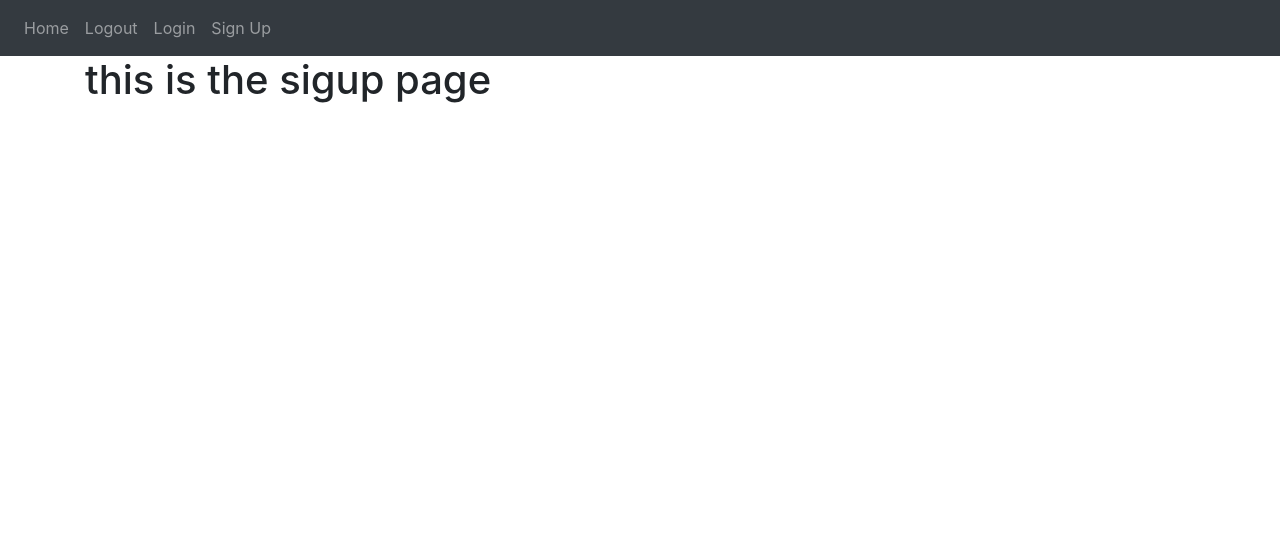
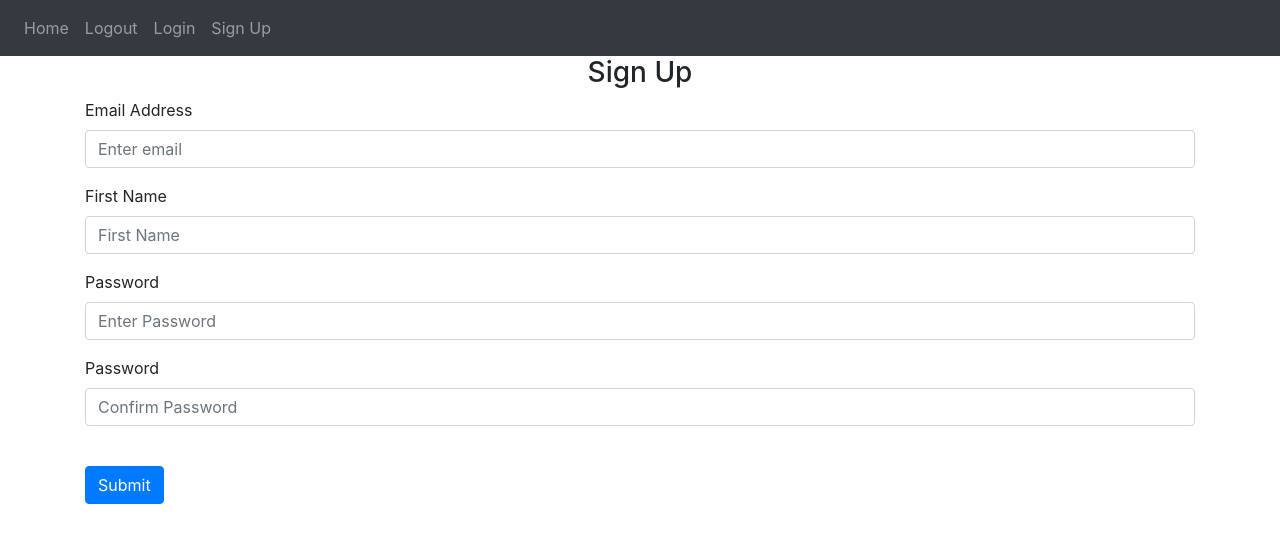
Before and after one commit to remjos/avenger_quiz, a Flask app: page /signup in a window 1280 px wide. Shown: the top 543 px of the page. Run offline with Flask 2, Linux system fonts and the light colour scheme; some libraries are stand-ins or nearby versions.

Commit message:
added flash messages in base.html, fixed login template with login form on login.html and same with signup.html. Updated auth.py to include the backend error messaging

```diff
--- a/website/auth.py
+++ b/website/auth.py
@@ -1,8 +1,8 @@
-from flask import Blueprint, render_template
+from flask import Blueprint, render_template, request, flash
 
 auth = Blueprint('auth', __name__)
 
-@auth.route('/login')
+@auth.route('/login', methods=['GET', 'POST'])
 def login():
     return render_template("login.html")
 
@@ -11,6 +11,23 @@ def logout():
     return "<p>this is the logout page</p"
 
 
-@auth.route('/signup')
+@auth.route('/signup', methods=['GET', 'POST'])
 def signup():
+    if request.method == 'POST':
+        email = request.form.get('email')
+        firstname = request.form.get('firstname')
+        password1 = request.form.get('password1')
+        password2 = request.form.get('password2')
+
+        if len(email) < 4:
+            flash('Email must be greater than 4 characters', category='error')
+        elif len(firstname) < 2:
+            flash('First name must be greater than 2 characters', category='error')
+        elif len(password1) != password2:
+            flash('Error, password mismatch', category='error')
+        elif len(password2) < 7:
+            flash('Password must be more than 7 characters', category='error')
+        else:
+            flash('Account created!', category='success')
+
     return render_template("signup.html")
--- a/website/templates/base.html
+++ b/website/templates/base.html
@@ -36,6 +36,30 @@
         </div>
       </div>
     </nav>
+
+    {%  with messages = get_flashed_messages(with_categories=true) %}
+    {% if messages %}
+        {% for category, messages in messages %}
+        {% if category == 'error' %}
+        <div class="alert alert-danger alter-dismissable fade show" role="alert">
+            {{ message }}
+            <button type="button" class="close" data-dismiss="alert">
+                <span aria-hidden="true">&times;
+                </span>
+            </button>
+        </div>
+        {% else %}
+        <div class="alert alert-success alter-dismissable fade show" role="alert">
+            {{ message }}
+            <button type="button" class="close" data-dismiss="alert">
+                <span aria-hidden="true">&times;
+                </span>
+            </button>
+        </div>
+        {% endif %}
+        {% endfor %}
+    {% endif %}
+    {% endwith %}
     <div class="container">
     {%block content %}
     {% endblock%}
--- a/website/templates/signup.html
+++ b/website/templates/signup.html
@@ -1,4 +1,55 @@
 {% extends "base.html" %} {% block title %}SignUp{% endblock %}
 {%block content %}
-<h1>this is the sigup page</h1>
+
+<form method="POST">
+    <h3 align="center">Sign Up</h3>
+    <div class="form-group">
+        <label for="email">
+            Email Address
+        </label>
+        <input
+        type="email"
+        class="form-control"
+        id="email"
+        name="email"
+        placeholder="Enter email">
+    </div>
+
+    <div class="form-group">
+        <label for="firstName">
+            First Name
+        </label>
+        <input type="text"
+        class="form-control"
+        id="firstName"
+        name="firstName"
+        placeholder="First Name">
+    </div>
+
+    <div class="form-group">
+        <label for="password1">
+            Password
+        </label>
+        <input type="password"
+        class="form-control"
+        id="password1"
+        name="password1"
+        placeholder="Enter Password">
+    </div>
+
+    <div class="form-group">
+        <label for="password2">
+            Password
+        </label>
+        <input type="password"
+        class="form-control"
+        id="password2"
+        name="password2"
+        placeholder="Confirm Password">
+    </div>
+    <br />
+    <button type="submit" class="btn btn-primary">Submit</button>
+
+
+</form>
 {% endblock%}
```
Also changed, not shown: website/templates/login.html (+30 -1 lines).
